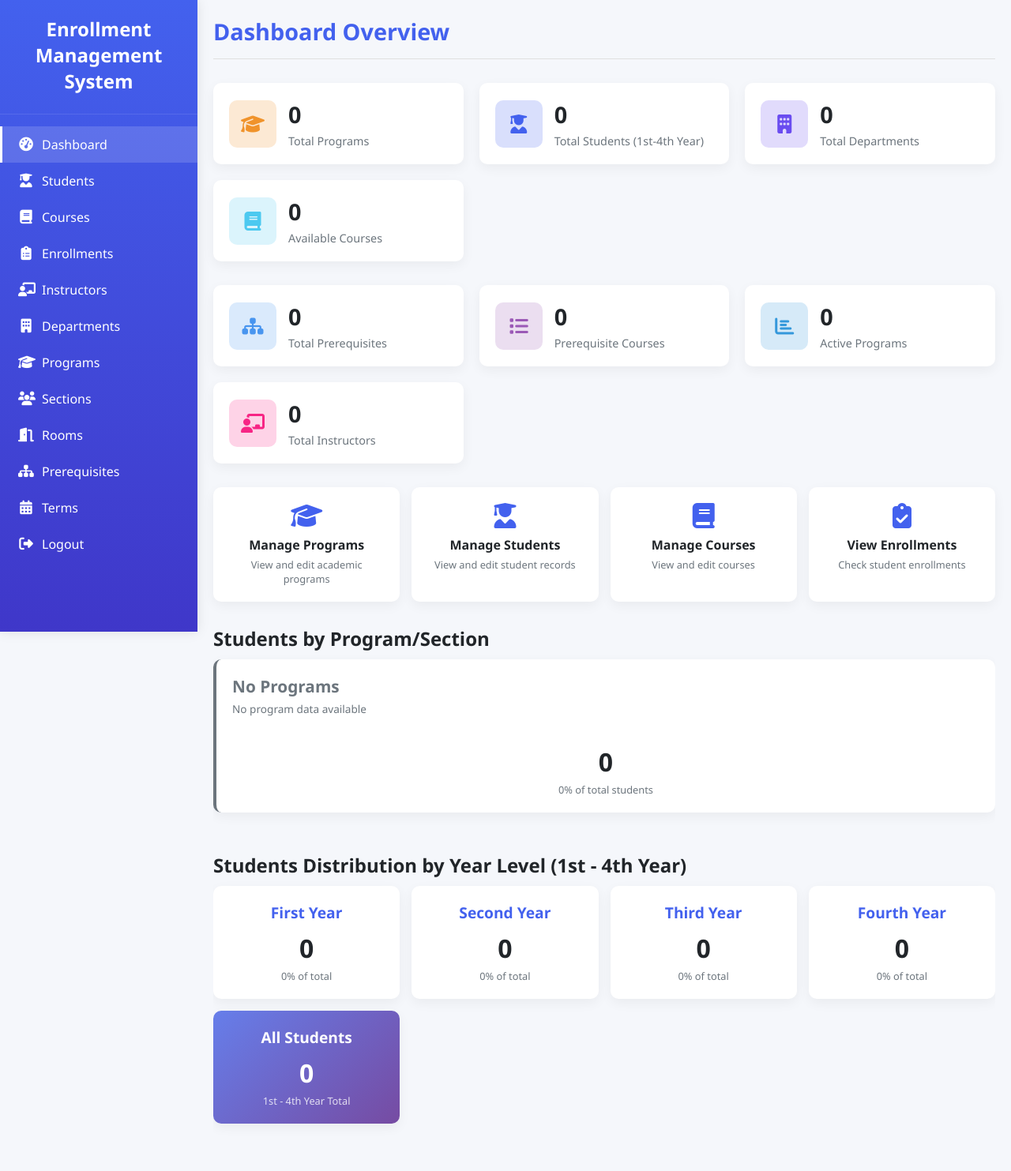
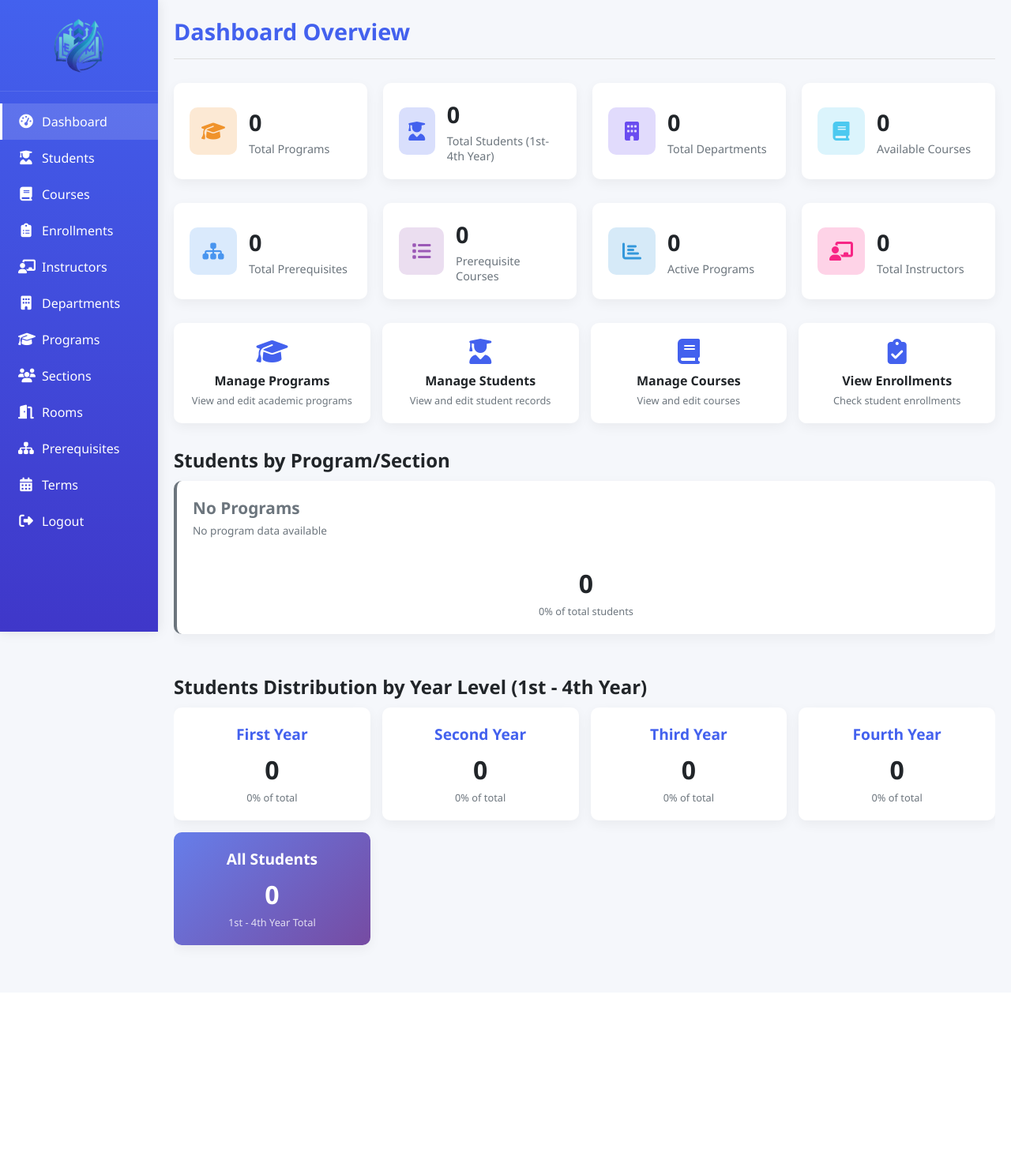
Before and after one commit to ynion-mabeamae/DBA_Student_Enrollment_System, a PHP site: page /student_enrollment_system/includes/dashboard.php in a window 1280 px wide. Shown: the whole page at 79% size. After the commit the page ends 1208 px from the top, so only its background shows below. Run offline with PHP 8.4, Linux system fonts and the light colour scheme; the visitor is signed in with stand-in values (Sample User, id 1); data that the repository does not hold is empty.

Commit message:
feat(course, dashboard, department, enrollment, instructor, prerequisite, program, room, section & student): add logo in sidebar

```diff
--- a/student_enrollment_system/includes/course.php
+++ b/student_enrollment_system/includes/course.php
@@ -188,7 +188,7 @@ $departments = $conn->query("SELECT * FROM tbldepartment ORDER BY dept_name");
     <!-- Sidebar -->
     <div class="sidebar">
         <div class="sidebar-header">
-            <h2>Enrollment Management System</h2>
+            <img src="../assets/EMS.png" alt="EMS Logo">
         </div>
         <div class="sidebar-menu">
             <a href="dashboard.php" class="menu-item">
--- a/student_enrollment_system/includes/dashboard.php
+++ b/student_enrollment_system/includes/dashboard.php
@@ -92,8 +92,8 @@ if ($result && $result->num_rows > 0) {
 
     <!-- Sidebar -->
     <div class="sidebar">
-        <div class="sidebar-header">
-            <h2>Enrollment Management System</h2>
+        <div class="sidebar-header" style="display: flex; align-items: center;">
+            <img src="../assets/EMS.png" alt="EMS Logo">
         </div>
         <div class="sidebar-menu">
             <a href="dashboard.php" class="menu-item active">
--- a/student_enrollment_system/includes/department.php
+++ b/student_enrollment_system/includes/department.php
@@ -127,7 +127,7 @@ $archived_count = $conn->query("SELECT COUNT(*) FROM tbldepartment WHERE is_acti
     <!-- Sidebar -->
     <div class="sidebar">
         <div class="sidebar-header">
-            <h2>Enrollment Management System</h2>
+            <img src="../assets/EMS.png" alt="EMS Logo">
         </div>
         <div class="sidebar-menu">
             <a href="dashboard.php" class="menu-item">
--- a/student_enrollment_system/includes/enrollment.php
+++ b/student_enrollment_system/includes/enrollment.php
@@ -367,7 +367,7 @@ $grade_options = ['1.0', '1.25', '1.50', '1.75', '2.0', '2.25', '2.50', '2.75',
   <!-- Sidebar -->
     <div class="sidebar">
         <div class="sidebar-header">
-            <h2>Enrollment Management System</h2>
+            <img src="../assets/EMS.png" alt="EMS Logo">
         </div>
         <div class="sidebar-menu">
             <a href="dashboard.php" class="menu-item">
--- a/student_enrollment_system/includes/instructor.php
+++ b/student_enrollment_system/includes/instructor.php
@@ -149,7 +149,7 @@ $archived_count = $conn->query("SELECT COUNT(*) FROM tblinstructor WHERE is_acti
   <!-- Sidebar -->
     <div class="sidebar">
         <div class="sidebar-header">
-            <h2>Enrollment Management System</h2>
+            <img src="../assets/EMS.png" alt="EMS Logo">
         </div>
         <div class="sidebar-menu">
             <a href="dashboard.php" class="menu-item">
--- a/student_enrollment_system/includes/prerequisite.php
+++ b/student_enrollment_system/includes/prerequisite.php
@@ -242,7 +242,7 @@ $courses = $conn->query("SELECT $course_select_field FROM tblcourse ORDER BY cou
     <!-- Sidebar -->
     <div class="sidebar">
         <div class="sidebar-header">
-            <h2>Enrollment Management System</h2>
+            <img src="../assets/EMS.png" alt="EMS Logo">
         </div>
         <div class="sidebar-menu">
             <a href="dashboard.php" class="menu-item">
--- a/student_enrollment_system/includes/program.php
+++ b/student_enrollment_system/includes/program.php
@@ -145,7 +145,7 @@ $total_programs = $show_archived ? $archived_programs_count : $active_programs_c
     <!-- Sidebar -->
     <div class="sidebar">
         <div class="sidebar-header">
-            <h2>Enrollment Management System</h2>
+            <img src="../assets/EMS.png" alt="EMS Logo">
         </div>
         <div class="sidebar-menu">
             <a href="dashboard.php" class="menu-item">
--- a/student_enrollment_system/includes/room.php
+++ b/student_enrollment_system/includes/room.php
@@ -136,7 +136,7 @@ $buildings = $conn->query("SELECT DISTINCT building FROM tblroom ORDER BY buildi
     <!-- Sidebar -->
     <div class="sidebar">
         <div class="sidebar-header">
-            <h2>Enrollment Management System</h2>
+            <img src="../assets/EMS.png" alt="EMS Logo">
         </div>
         <div class="sidebar-menu">
             <a href="dashboard.php" class="menu-item">
--- a/student_enrollment_system/includes/section.php
+++ b/student_enrollment_system/includes/section.php
@@ -181,7 +181,7 @@ $day_patterns = ['M', 'T', 'W', 'Th', 'F', 'S'];
     <!-- Sidebar -->
     <div class="sidebar">
         <div class="sidebar-header">
-            <h2>Enrollment Management System</h2>
+           <img src="../assets/EMS.png" alt="EMS Logo">
         </div>
         <div class="sidebar-menu">
             <a href="dashboard.php" class="menu-item">
--- a/student_enrollment_system/includes/student.php
+++ b/student_enrollment_system/includes/student.php
@@ -239,7 +239,7 @@ $programs = $conn->query("SELECT * FROM tblprogram ORDER BY program_name");
     <!-- Sidebar -->
     <div class="sidebar">
         <div class="sidebar-header">
-            <h2>Enrollment Management System</h2>
+            <img src="../assets/EMS.png" alt="EMS Logo">
         </div>
         <div class="sidebar-menu">
             <a href="dashboard.php" class="menu-item">
--- a/student_enrollment_system/includes/term.php
+++ b/student_enrollment_system/includes/term.php
@@ -129,7 +129,7 @@ $total_terms = $show_archived ? $archived_terms_count : $active_terms_count;
     <!-- Sidebar -->
     <div class="sidebar">
         <div class="sidebar-header">
-            <h2>Enrollment Management System</h2>
+            <img src="../assets/EMS.png" alt="EMS Logo">
         </div>
         <div class="sidebar-menu">
             <a href="dashboard.php" class="menu-item">
--- a/student_enrollment_system/styles/dashboard.css
+++ b/student_enrollment_system/styles/dashboard.css
@@ -14,7 +14,7 @@
     --light: #f8f9fa;
     --dark: #212529;
     --gray: #6c757d;
-    --sidebar-width: 250px;
+    --sidebar-width: 200px;
     --danger-color: #e63946;
     --light-bg: #f8f9fa;
     --dark-text: #212529;
@@ -27,6 +27,13 @@ body {
     color: var(--dark);
     display: flex;
     min-height: 100vh;
+}
+
+img {
+    width: 70px;
+    height: auto;
+    display: block;
+    margin: 0 auto;
 }
 
 /* Additional styles for year level cards */
@@ -246,8 +253,8 @@ body {
 }
 
 .sidebar-header h2 {
-    font-size: 1.5rem;
-    margin-bottom: 5px;
+    display:flex;
+    align-items: center;
 }
 
 .sidebar-header p {
```
